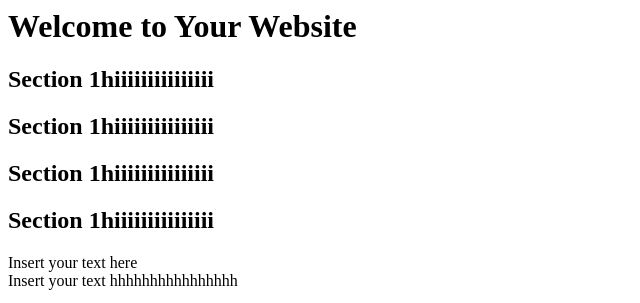
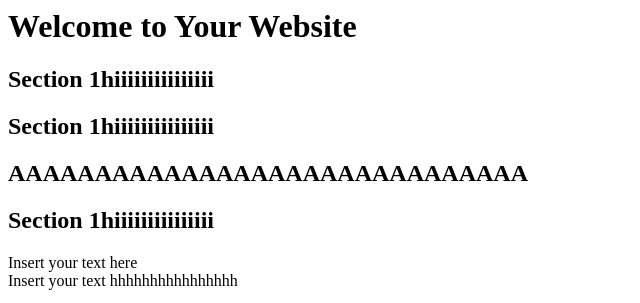
Before and after one commit to rishabhkr-r111/buildhive-atest, a plain HTML site: page index.html in a window 1280 px wide. Shown: the top 303 px of the page, without its empty margins (0-640 px from the left). Drawn offline with Linux system fonts and the light colour scheme.

Commit message:
aaaaaaaaa

```diff
--- a/index.html
+++ b/index.html
@@ -1 +1 @@
-<body><div class="container"><h1 id="i5si">Welcome to Your Website</h1><div class="row"><div class="column"><h2 id="i7ka">Section 1hiiiiiiiiiiiiiii</h2><h2 id="i7ka-4">Section 1hiiiiiiiiiiiiiii</h2><h2 id="i7ka-3">Section 1hiiiiiiiiiiiiiii</h2><h2 id="i7ka-2">Section 1hiiiiiiiiiiiiiii</h2><div id="injjl" class="gjs-row"><div id="i0zw3" class="gjs-cell"></div></div><div id="igfxa">Insert your text here</div><div id="iogq8">Insert your text hhhhhhhhhhhhhhhh</div><p id="igm8y">Start editing your webpage here.hhhhhhhhhhhhhhhhhhhhhhhhhh</p></div></div></div><iframe frameborder="0" id="iooj7" src="https://maps.google.com/maps?&z=1&t=q&output=embed"></iframe><a id="iq7pr" title="jjj" href="google.com" target="_blank">Link</a><div id="in2rh" class="gjs-row"><div id="i6jhx" class="gjs-cell"></div><div id="i4ypx" class="gjs-cell"><div id="i19bp">Insert your text here</div></div></div></body>
+<body><div class="container"><h1 id="i5si">Welcome to Your Website</h1><div class="row"><div class="column"><h2 id="i7ka">Section 1hiiiiiiiiiiiiiii</h2><h2 id="i7ka-4">Section 1hiiiiiiiiiiiiiii</h2><h2 id="i7ka-3">AAAAAAAAAAAAAAAAAAAAAAAAAAAAAA</h2><h2 id="i7ka-2">Section 1hiiiiiiiiiiiiiii</h2><div id="injjl" class="gjs-row"><div id="i0zw3" class="gjs-cell"></div></div><div id="igfxa">Insert your text here</div><div id="iogq8">Insert your text hhhhhhhhhhhhhhhh</div><p id="igm8y">Start editing your webpage here.hhhhhhhhhhhhhhhhhhhhhhhhhh</p></div></div></div><iframe frameborder="0" id="iooj7" src="https://maps.google.com/maps?&z=1&t=q&output=embed"></iframe><a id="iq7pr" title="jjj" href="google.com" target="_blank">Link</a><div id="in2rh" class="gjs-row"><div id="i6jhx" class="gjs-cell"></div><div id="i4ypx" class="gjs-cell"><div id="i19bp">Insert your text here</div></div></div></body>
```
Also changed, not shown: styles.css (+1 -1 lines).
